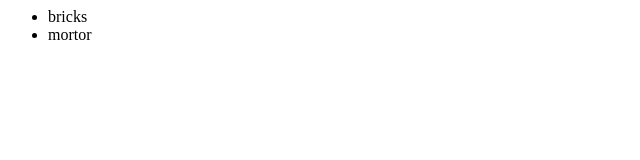
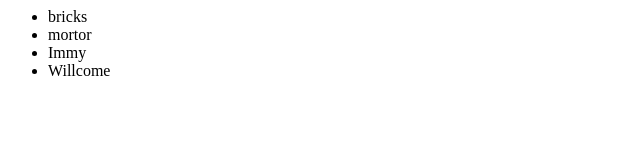
Before and after one commit to rginez/newGetTest, a plain HTML site: page index.html in a window 1280 px wide. Shown: the whole page, without its empty margins (0-640 px from the left). Drawn offline with Linux system fonts and the light colour scheme.

Commit message:
Update index.html

```diff
--- a/index.html
+++ b/index.html
@@ -4,6 +4,8 @@
 		<ul>
 			<li>bricks</li>
 			<li>mortor</li>
+			<li>Immy</li>
+			<li>Willcome</li>
 		</ul>
 	</div>
 </body>
```
Lines whose indentation alone changed are shown as unchanged.
